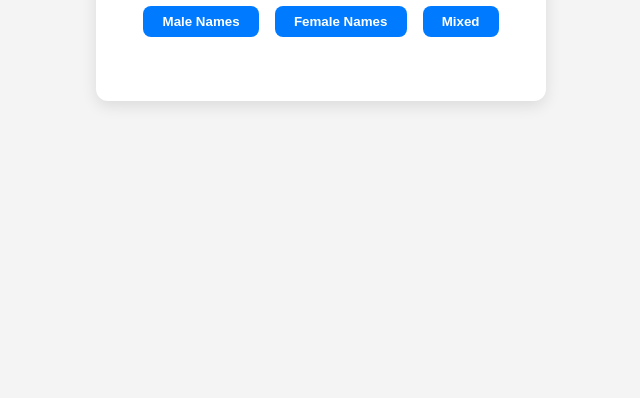
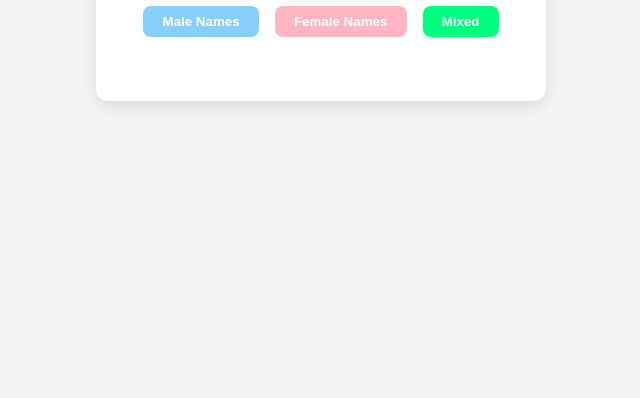
Before and after one commit to Grisanne/Grisanne.github.io, a plain HTML site: page index.html in a window 1280 px wide. Shown: the part 402-800 px from the top of the page, without its empty margins (319-959 px from the left). Drawn offline with Linux system fonts and the light colour scheme.

Commit message:
Update styles.css

```diff
--- a/styles.css
+++ b/styles.css
@@ -19,12 +19,23 @@ body {
 
 button {
   padding: 0.5rem 1rem;
-  background: #007BFF;
   color: #fff;
   border: none;
   border-radius: 8px;
   cursor: pointer;
   margin-bottom: 1rem;
+}
+
+.male {
+  background: lightskyblue;
+}
+
+.female {
+  background: lightpink;
+}
+
+.mixed {
+  background: springgreen;
 }
 
 button:hover {
```
